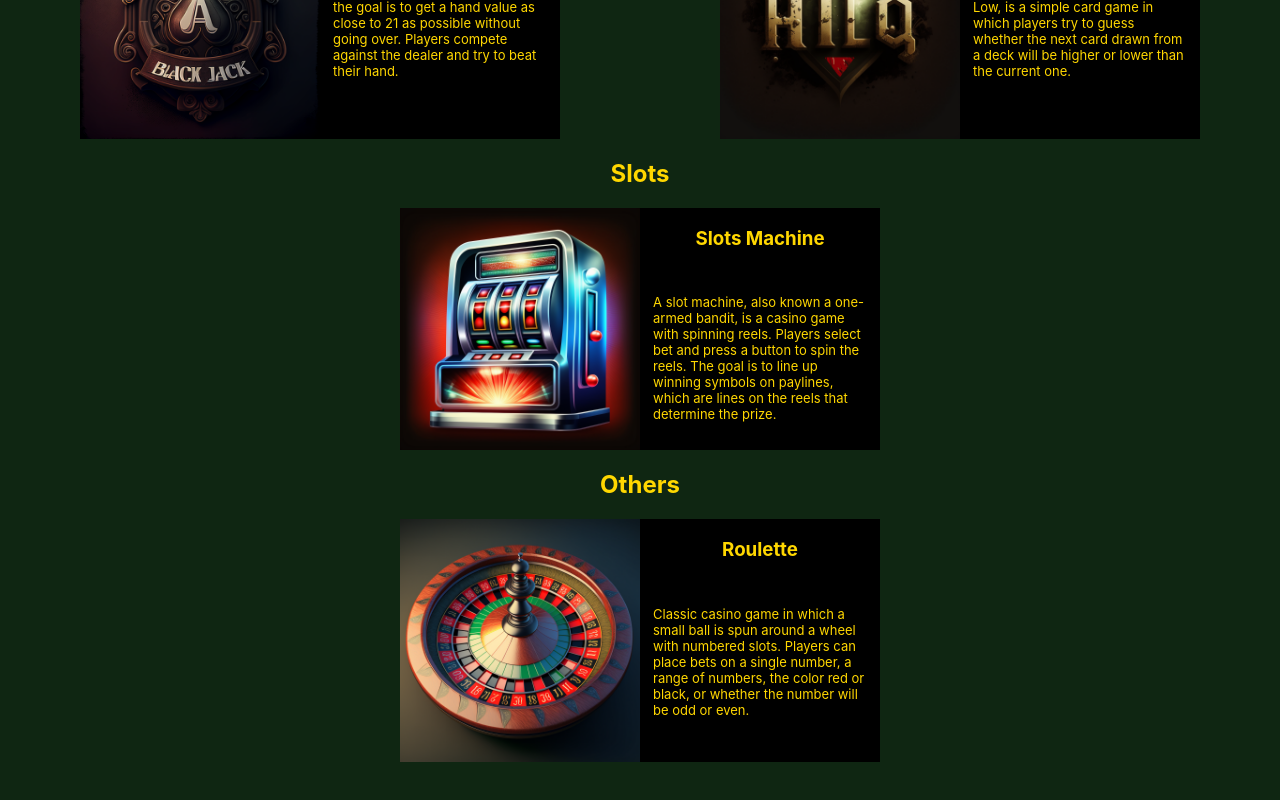
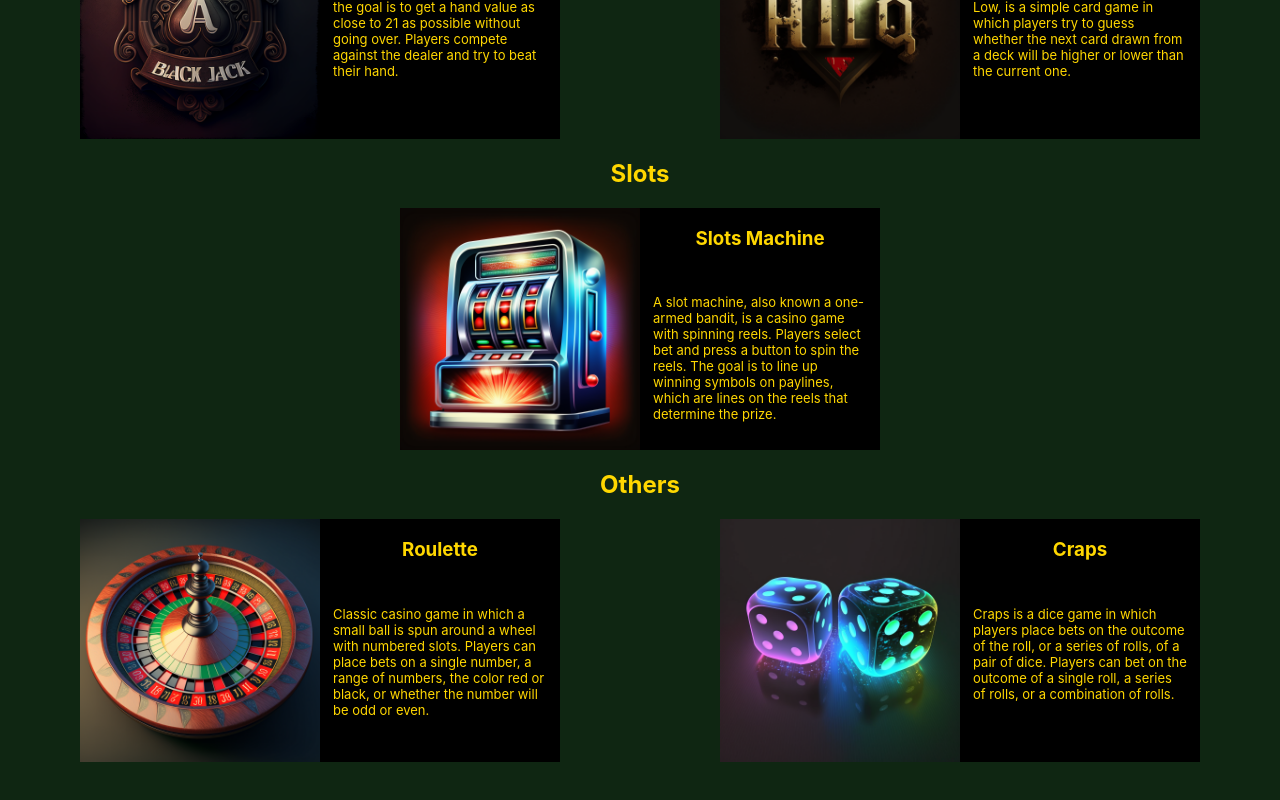
Before and after one commit to Jump3rr/Casino, a React (Create React App) app: page / in a window 1280 px wide. Shown: the part 334-1134 px from the top of the page. Built offline with nearby package versions, Linux system fonts and the light colour scheme; no server answers; the database is empty; sample sign-in values are in the browser's storage; the HTML template or start-up script is replaced by a standard one.

Commit message:
craps logo

```diff
--- a/src/components/Games/Craps/Craps.tsx
+++ b/src/components/Games/Craps/Craps.tsx
@@ -42,6 +42,8 @@ const FieldBet = styled.div`
 const BetButton = styled(Buttons)`
   padding: 1em;
   width: 10em;
+  font-size: larger;
+  font-weight: bold;
 `;
 
 const Craps: React.FC = () => {
@@ -208,10 +210,10 @@ const Craps: React.FC = () => {
   return (
     <MainWrapper>
       <Dices onClick={onRoll}>
-        <div ref={diceRef} className='dice'>
+        <div ref={diceRef}>
           <Dice onRoll={(value) => setDice1Value(value)} size={150} />
         </div>
-        <div ref={diceRef2} className='dice'>
+        <div ref={diceRef2}>
           <Dice onRoll={(value) => setDice2Value(value)} size={150} />
         </div>
       </Dices>
--- a/src/components/MainPage/MainPage.tsx
+++ b/src/components/MainPage/MainPage.tsx
@@ -94,6 +94,18 @@ export const MainPage = () => {
             </p>
           </GameDescription>
         </GameContainer>
+        <GameContainer onClick={() => navigate('/craps')}>
+          <GamesLogo src='/img/logo/craps-logo.png' alt='' />
+          <GameDescription>
+            <h3>Craps</h3>
+            <p>
+              Craps is a dice game in which players place bets on the outcome of
+              the roll, or a series of rolls, of a pair of dice. Players can bet
+              on the outcome of a single roll, a series of rolls, or a
+              combination of rolls.
+            </p>
+          </GameDescription>
+        </GameContainer>
       </GamesCategoryContainer>
     </MainWrapper>
   );
```
Also changed, not shown: public/img/logo/craps-logo.png (added).
